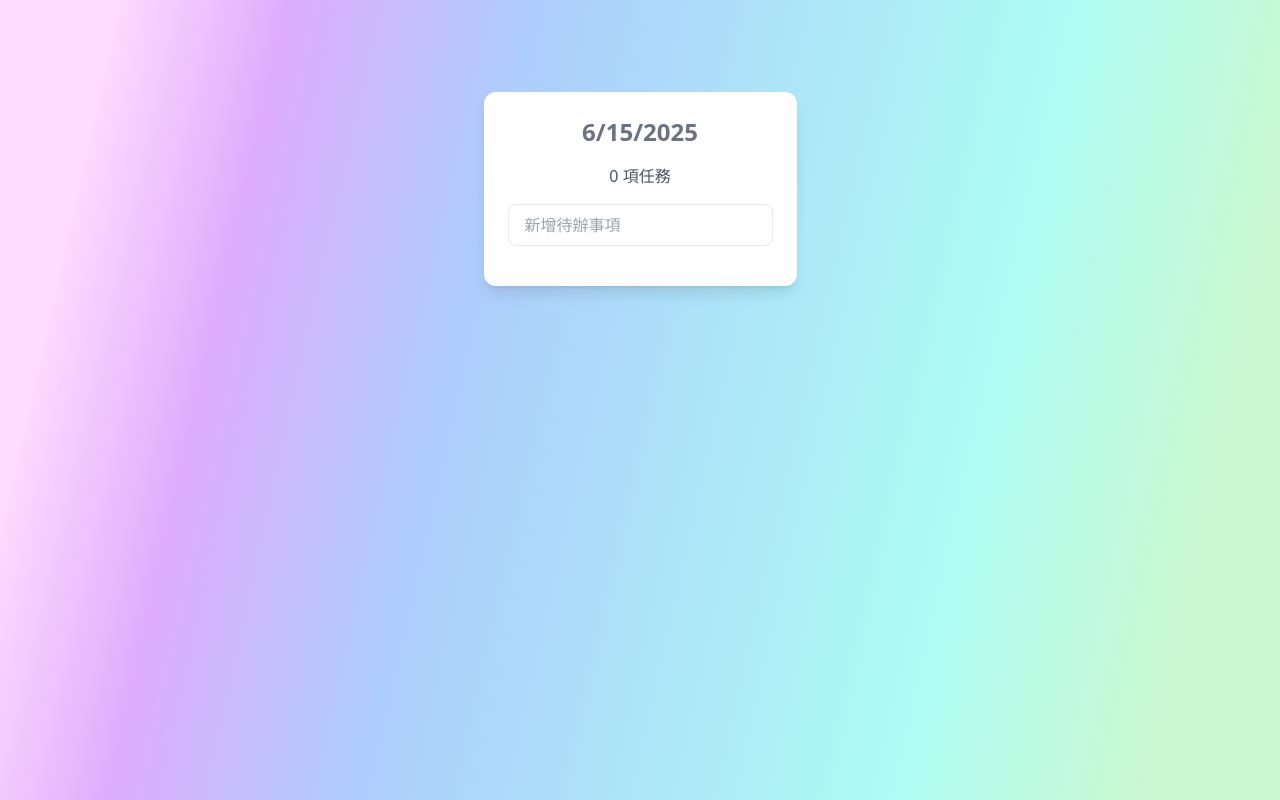
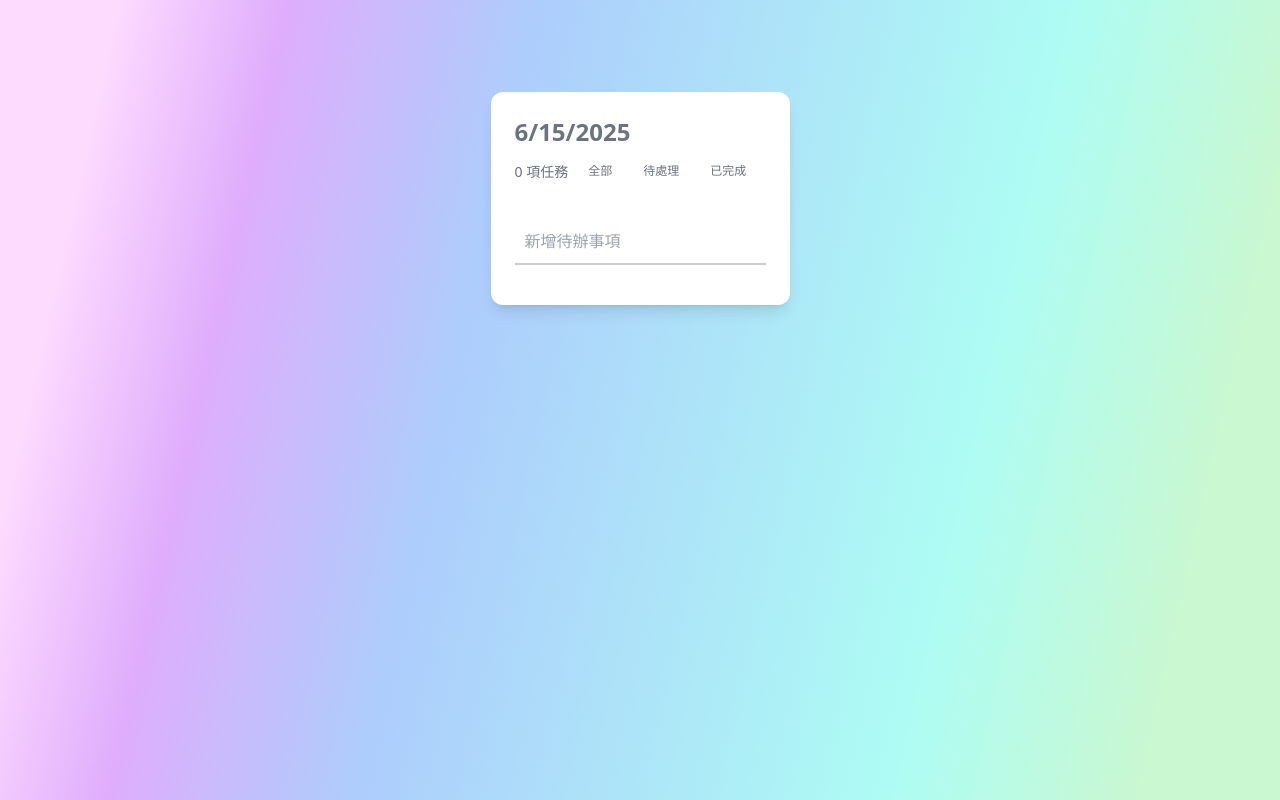
Before and after one commit to jennyy479/todo-list-vue3, a Vue app: page / in a window 1280 px wide. Built offline with nearby package versions, Linux system fonts and the light colour scheme.

Commit message:
feat: 加入全部/待處理/已完成 狀態

```diff
--- a/src/components/TodoList.vue
+++ b/src/components/TodoList.vue
@@ -1,25 +1,50 @@
 <template>
   <div class="max-w-xl mx-auto mt-10 bg-white rounded-xl shadow-lg p-6 space-y-4">
-    <h2 class="text-2xl font-bold text-gray-500">{{ today }}</h2>
-    <p class="text-gray-600">{{ todos.length }} 項任務</p>
+    <div class="flex flex-col items-start">
+      <h2 class="text-2xl font-bold text-gray-500">{{ today }}</h2>
+      <div class="flex pt-2 gap-2 items-center">
+        <p class="text-gray-500 text-sm">{{ filterByStatus.length }} 項任務</p>
+        <button
+          class="button-13 focus:outline-none"
+          :class="{ 'bg-gray-200 text-gray-900': filterStatus === 'all' }"
+          @click="filterStatus = 'all'"
+          role="button"
+        >
+          全部
+        </button>
+        <button
+          class="button-13 focus:outline-none"
+          :class="{ 'bg-gray-200 text-gray-900': filterStatus === 'undone' }"
+          @click="filterStatus = 'undone'"
+          role="button"
+        >
+          待處理
+        </button>
+        <button
+          class="button-13 focus:outline-none"
+          :class="{ 'bg-gray-200 text-gray-900': filterStatus === 'done' }"
+          @click="filterStatus = 'done'"
+          role="button"
+        >
+          已完成
+        </button>
+      </div>
+    </div>
+    <form @submit.prevent="handleAddTodo" class="flex space-x-2 pt-4">
+      <div class="input-container w-full">
+        <input placeholder="新增待辦事項" class="input-field" type="text"  v-model="newTodo" @keydown.enter="handleAddTodo">
+        <label for="input-field" class="input-label">輸入文字</label>
+        <span class="input-highlight"></span>
+      </div>
 
-    <form @submit.prevent="handleAddTodo" class="flex space-x-2">
-      <input
-        type="text"
-        v-model="newTodo"
-        placeholder="新增待辦事項"
-        class="flex-1 px-4 py-2 border rounded-lg focus:outline-none"
-        @keydown.enter="handleAddTodo"
-      />
     </form>
-
     <ul class="space-y-2">
       <li
-      v-for="(todo, todoIndex) in todos"
+      v-for="(todo, todoIndex) in filterByStatus"
       :key="todo.id"
       class="group relative flex items-center bg-gray-50 px-4 py-2 rounded-lg shadow-sm hover:bg-gray-100 transition"
     >
-      <div class="flex items-center space-x-2 w-full pr-8">
+      <div class="flex items-center space-x-2 w-full">
         <div v-if="!isEditMode[todoIndex]" class="checkbox-wrapper-46">
           <input
             class="inp-cbx"
@@ -35,13 +60,12 @@
             </span>
           </label>
         </div>
-
         <div
           v-if="!isEditMode[todoIndex]"
-          class="flex-1 cursor-pointer"
+          class="cursor-pointer"
           @dblclick="startEditTodo(todoIndex)"
         >
-          <span :class="{ 'line-through text-gray-400': todo.done }">
+          <span :class="{ 'line-through text-gray-400': todo.done }" class="text-gray-500">
             {{ todo.text }}
           </span>
         </div>
@@ -52,14 +76,14 @@
             v-model="todo.text"
             placeholder="修改待辦事項"
             @keyup.enter="saveEdit(todo, todoIndex)"
-            class="w-full px-2 py-1 border rounded focus:outline-none"
+            class="w-full px-2 py-1 text-gray-500 border rounded focus:outline-none"
           />
         </div>
       </div>
       <button
         v-if="!isEditMode[todoIndex]"
         @click="handleRemoveTodo(todo.id)"
-        class="absolute top-1/2 right-2 -translate-y-1/2 w-6 h-6 text-xs rounded-full bg-red-100 text-red-500 hover:bg-red-200 hover:text-red-700 transition opacity-0 group-hover:opacity-100 flex items-center justify-center"
+        class="absolute top-1/2 right-2 -translate-y-1/2 w-6 h-6 text-xs rounded-full bg-transparent text-red-500 hover:ransparent hover:text-red-700 transition opacity-0 group-hover:opacity-100 flex items-center justify-center"
       >
         ✕
       </button>
@@ -68,13 +92,14 @@
   </div>
 </template>
 <script setup lang="ts">
-import { ref, toRefs } from 'vue';
+import { ref, toRefs, computed } from 'vue';
 import { useTodoStore, type TodoItem } from "../store/todoStore";
 
 const newTodo = ref('');
 const todoStore = useTodoStore();
-const { todos } = toRefs(todoStore);
+const { resortTodos } = toRefs(todoStore);
 const today = new Date().toLocaleDateString();
+const filterStatus = ref('all')
 
 const isEditMode = ref<boolean[]>([]);
 const handleAddTodo = () => {
@@ -85,8 +110,7 @@ const handleAddTodo = () => {
 };
 
 const handleRemoveTodo = (targetId: number) => {
-  const index = todos.value.findIndex((todo) => todo.id === targetId)
-  todos.value.splice(index, 1)
+  todoStore.removeTodo(targetId)
 };
 
 const startEditTodo = (index: number) => {
@@ -99,4 +123,14 @@ const saveEdit = (todo: TodoItem, index: number) => {
   }
   isEditMode.value[index] = false
 }
+
+const filterByStatus = computed(() => {
+  if(filterStatus.value === 'all') {
+    return resortTodos.value
+  } else if(filterStatus.value === 'undone') {
+    return resortTodos.value.filter((todo) => todo.done === false)
+  } else {
+    return resortTodos.value.filter((todo) => todo.done === true)
+  }
+})
 </script>
--- a/src/store/todoStore.ts
+++ b/src/store/todoStore.ts
@@ -1,4 +1,4 @@
-import { ref } from 'vue';
+import { ref, computed } from 'vue';
 import { defineStore } from 'pinia';
 
 export interface TodoItem {
@@ -10,6 +10,9 @@ export interface TodoItem {
 export const useTodoStore = defineStore('todo', () => {
   const todos = ref<TodoItem[]>([])
 
+  const resortTodos = computed(() => {
+    return todos.value.slice().sort((a, b) => Number(a.done) - Number(b.done))
+  })
   const addTodo = (text: string) => {
     todos.value.push({
       id: Date.now(),
@@ -22,14 +25,16 @@ export const useTodoStore = defineStore('todo', () => {
    console.log(todos.value, text)
   }
 
-  const removeTodo = (id: string) => {
-
+  const removeTodo = (id: number) => {
+    const index = todos.value.findIndex((todo) => todo.id === id)
+    todos.value.splice(index, 1)
   };
 
   return {
     addTodo,
     editTodo,
     removeTodo,
+    resortTodos,
     todos
   }
 })
--- a/src/style.css
+++ b/src/style.css
@@ -77,6 +77,10 @@ button:focus-visible {
   text-align: center;
 }
 
+button:focus, button:focus-visible {
+  outline: 0!important;
+}
+
 .checkbox-wrapper-46 input[type="checkbox"] {
   display: none;
   visibility: hidden;
@@ -154,3 +158,79 @@ button:focus-visible {
     transform: scale(0.9);
   }
 }
+
+.button-13 {
+  background-color: #fff;
+  box-sizing: border-box;
+  color: #6B7280;
+  cursor: pointer;
+  display: inline-block;
+  font-family: "Amazon Ember",sans-serif;
+  font-size: 12px;
+  line-height: 29px;
+  padding: 0 10px 0 11px;
+  position: relative;
+  text-align: center;
+  text-decoration: none;
+  user-select: none;
+  -webkit-user-select: none;
+  touch-action: manipulation;
+  vertical-align: middle;
+  width: auto;
+}
+
+.button-13:hover {
+  background-color: #f7fafa;
+}
+
+.button-13:focus {
+  background-color:  #a3a7b0;
+  color: #fff;
+  border: 1px solid #d5d9d9;
+  border-radius: 8px;
+}
+
+.input-container {
+  position: relative;
+}
+
+.input-field {
+  display: block;
+  width: 100%;
+  padding: 10px;
+  font-size: 16px;
+  border: none;
+  border-bottom: 2px solid #ccc;
+  outline: none;
+  background-color: transparent;
+}
+
+.input-label {
+  position: absolute;
+  top: 0;
+  left: 0;
+  font-size: 16px;
+  color: rgba(204, 204, 204, 0);
+  pointer-events: none;
+  transition: all 0.3s ease;
+}
+
+.input-highlight {
+  position: absolute;
+  bottom: 0;
+  left: 0;
+  height: 2px;
+  width: 0;
+  background-color: #9098A9;
+  transition: all 0.3s ease;
+}
+
+.input-field:focus + .input-label {
+  top: -20px;
+  font-size: 12px;
+  color: #9098A9;
+}
+
+.input-field:focus + .input-label + .input-highlight {
+  width: 100%;
+}
```
